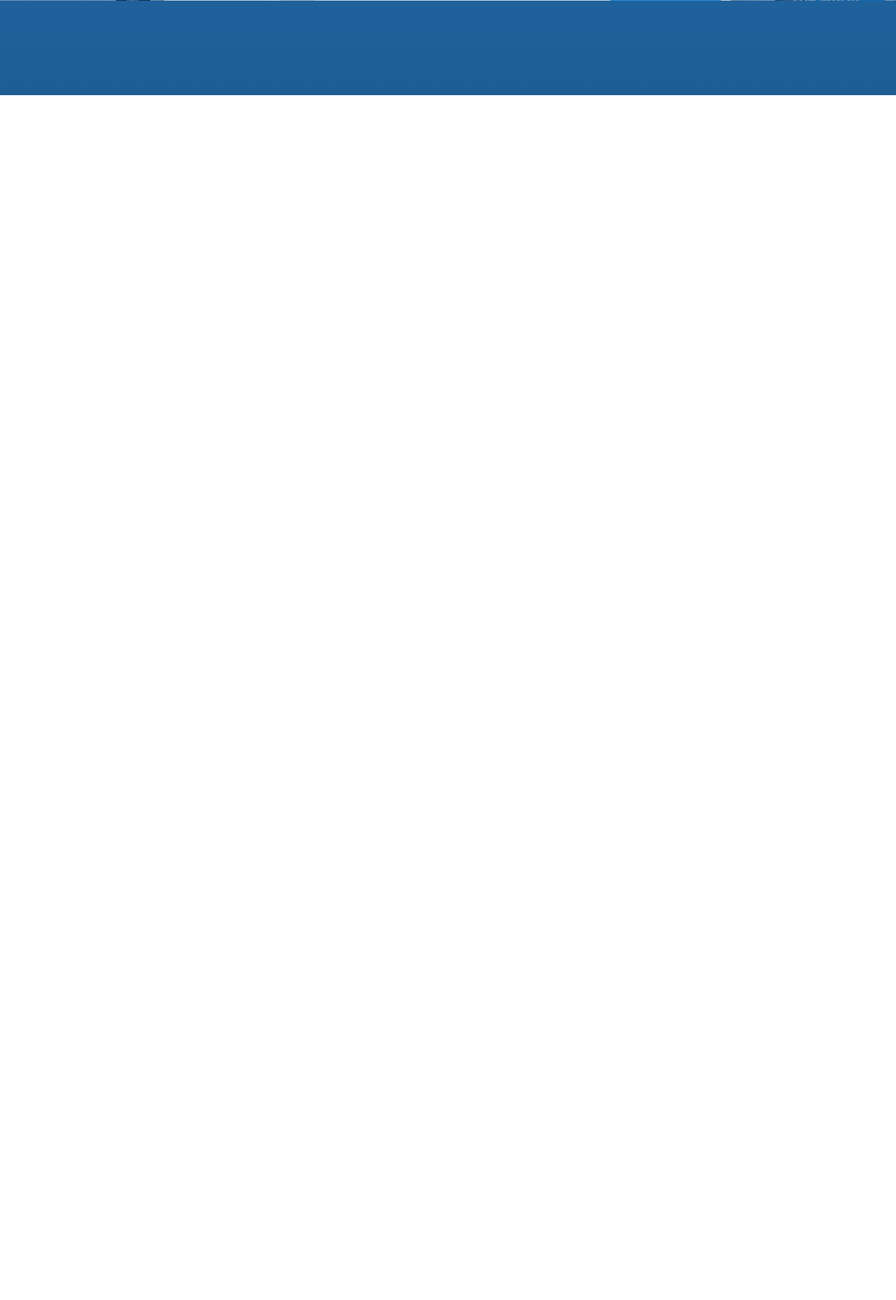
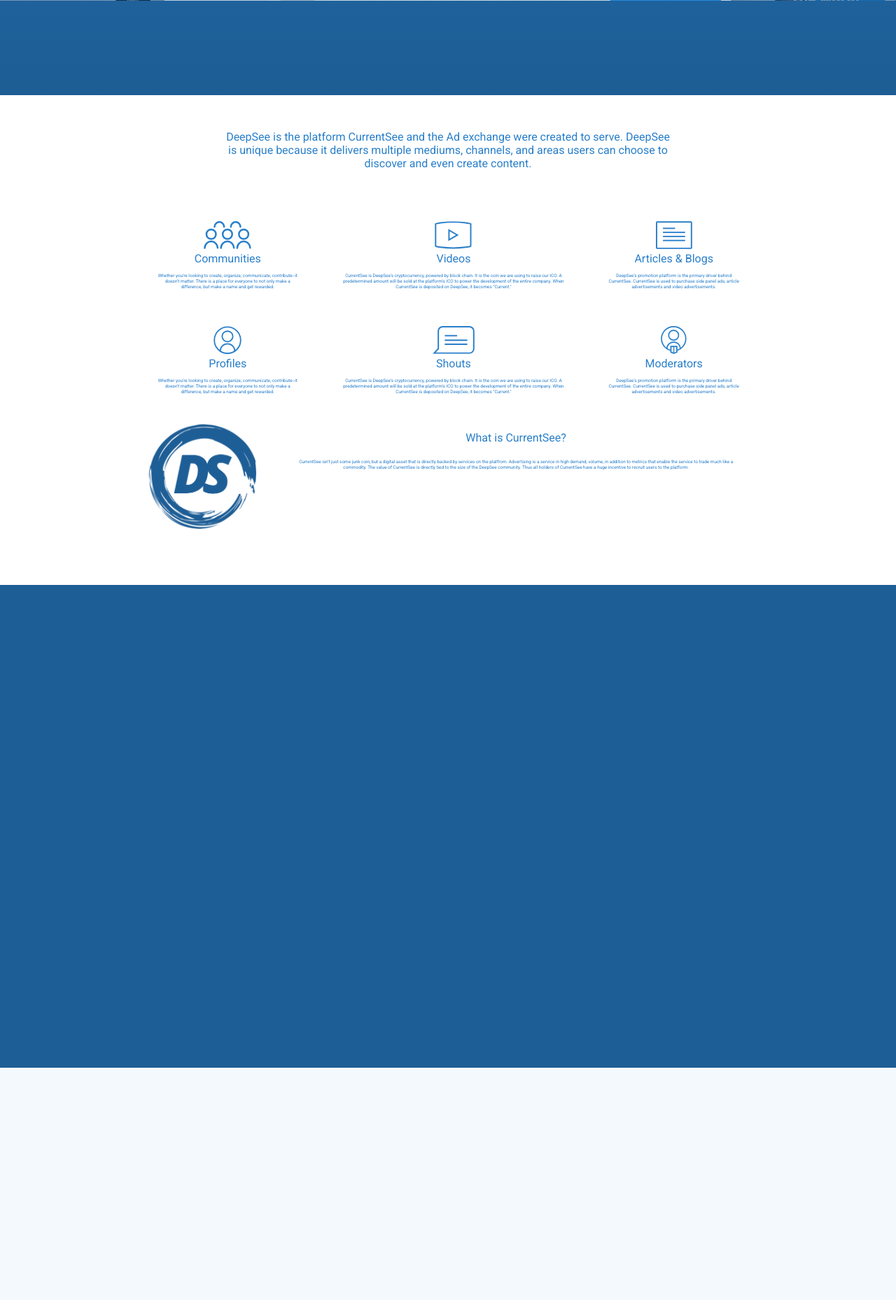
Before and after one commit to Kyle772/deepsee-landing-page, a PHP site: page / in a window 1280 px wide. Shown: the part 2064-3922 px from the top of the page at 70% size. Before the commit the page ends 2200 px from the top, so only its background shows below. Run offline with PHP 8.4, Linux system fonts and the light colour scheme; some libraries are stand-ins or nearby versions.

Commit message:
heroku check

```diff
--- a/css/styles.css
+++ b/css/styles.css
@@ -16,7 +16,7 @@
 /*general styles*/
 
 .spacer {
-  height: 100px;
+  padding-top: 100px;
 }
 
 .bold {
@@ -184,6 +184,7 @@
   #hero-text-thin {
     display: inherit;
   }
+
 }
 
 /*explore deepsee section*/
@@ -269,9 +270,10 @@
     border-radius: 3px;
     padding: 12px 16px 12px 16px;
   }
+
 }
 
-/*what do we offer */
+/*what do we offer*/
 
 .check-mark {
   height: 40px;
@@ -355,3 +357,119 @@
     height: 200px;
   }
 }
+
+/*features*/
+
+.icon-height {
+  height: 40px;
+}
+
+.feature-titles {
+  height: 30px;
+}
+
+.feature-info {
+  font-size: .4em;
+  height: 90px;
+}
+
+#features {
+  color: #297FCA;
+  height: 700px;
+  background-color: white;
+}
+
+#features-blurb {
+  width: 50%;
+  margin: 0 auto;
+  padding-top: 50px;
+  text-align: center;
+  height: 100px;
+}
+
+#features-container-row1, #features-container-row2, #features-container-row3 {
+  height: 150px;
+  display: flex;
+  width: 70%;
+  margin: 0 auto;
+  text-align: center;
+}
+
+#feature1, #feature4 {
+  order: 1;
+  height: 100px;
+  padding: 30px;
+}
+
+#feature2, #feature5, #feature8 {
+  order: 2;
+  height: 100px;
+  padding: 30px;
+}
+
+#feature3, #feature6 {
+  order: 3;
+  height: 100px;
+  padding: 30px;
+}
+
+#feature7 {
+  order: 1;
+  width: ;
+  padding: 20px;
+}
+
+.feature-big-title {
+  height: 40px;
+}
+
+@media (max-width: 1000px) {
+
+  #features-container-row1, #features-container-row2, #features-container-row3 {
+    height: 300px;
+    display: flex;
+    flex-direction: column;
+    width: 70%;
+    margin: 0 auto;
+    text-align: center;
+    padding-top: 150px;
+  }
+
+  #features {
+    height: 1600px;
+  }
+
+  #blue-logo-height {
+    padding-top: 30px;
+    height: 100px;
+  }
+
+
+}
+
+/*workflow*/
+
+#workflow {
+  background-color: #1E5E96;
+  height: 690px;
+}
+
+/*members*/
+
+#members {
+  height: 1000px;
+}
+
+/*contact*/
+
+#contact {
+  background-color: #F4F9FD;
+  height: 400px;
+}
+
+/*footer*/
+
+#footer {
+  background-color: #1E5E96;
+  height: 100px;
+}
--- a/index.html
+++ b/index.html
@@ -173,5 +173,107 @@
 
   </div>
 
+  <!-- features -->
+
+  <div id="features">
+
+    <div id="features-blurb">
+      DeepSee is the platform CurrentSee and the Ad exchange were created to serve. DeepSee is unique because it delivers multiple mediums, channels, and areas users can choose to discover and even create content.
+    </div>
+
+    <div id="features-container-row1">
+      <div id="feature1">
+        <img class="icon-height" src="assets/img/feature1.svg"/>
+        <div class="feature-titles">
+          Communities
+        </div>
+        <div class="feature-info">
+          Whether you're looking to create, organize, communicate, contribute--it doesn't matter. There is a place for everyone to not only make a difference, but make a name and get rewarded.
+        </div>
+      </div>
+      <div id="feature2">
+        <img class="icon-height" src="assets/img/feature2.svg"/>
+        <div class="feature-titles">
+          Videos
+        </div>
+        <div class="feature-info">
+          CurrentSee is DeepSee's cryptocurrency, powered by block chain. It is the coin we are using to raise our ICO. A predetermined amount will be sold at the platform's ICO to power the development of the entire company. When CurrentSee is deposited on DeepSee, it becomes "Current."
+        </div>
+      </div>
+      <div id="feature3">
+        <img class="icon-height" src="assets/img/feature3.svg"/>
+        <div class="feature-titles">
+          Articles & Blogs
+        </div>
+        <div class="feature-info">
+          DeepSee's promotion platform is the primary driver behind CurrentSee. CurrentSee is used to purchase side panel ads, article advertisements and video advertisements.
+        </div>
+      </div>
+    </div>
+
+    <div id="features-container-row2">
+      <div id="feature4">
+        <img class="icon-height" src="assets/img/feature4.svg"/>
+        <div class="feature-titles">
+          Profiles
+        </div>
+        <div class="feature-info">
+          Whether you're looking to create, organize, communicate, contribute--it doesn't matter. There is a place for everyone to not only make a difference, but make a name and get rewarded.
+        </div>
+      </div>
+      <div id="feature5">
+        <img class="icon-height" src="assets/img/feature5.svg"/>
+        <div class="feature-titles">
+          Shouts
+        </div>
+        <div class="feature-info">
+          CurrentSee is DeepSee's cryptocurrency, powered by block chain. It is the coin we are using to raise our ICO. A predetermined amount will be sold at the platform's ICO to power the development of the entire company. When CurrentSee is deposited on DeepSee, it becomes "Current."
+        </div>
+      </div>
+      <div id="feature6">
+        <img class="icon-height" src="assets/img/feature6.svg"/>
+        <div class="feature-titles">
+          Moderators
+        </div>
+        <div class="feature-info">
+          DeepSee's promotion platform is the primary driver behind CurrentSee. CurrentSee is used to purchase side panel ads, article advertisements and video advertisements.
+        </div>
+      </div>
+    </div>
+
+    <div id="features-container-row3">
+      <div id="feature7">
+        <img id="blue-logo-height" src="assets/img/deepsee-logo-blue.png"/>
+      </div>
+      <div id="feature8">
+        <div class="feature-big-title">
+          What is CurrentSee?
+        </div>
+        <div class="feature-info">
+          CurrentSee isn't just some junk coin, but a digital asset that is directly backed by services on the platfrom. Advertising is a service in high demand, volume, in addition to metrics that enable the service to trade much like a commodity. The value of CurrentSee is directly tied to the size of the DeepSee community. Thus all holders of CurrentSee have a huge incentive to recruit users to the platform.
+        </div>
+      </div>
+    </div>
+
+  </div>
+
+  <!-- workflow -->
+
+  <div id="workflow">
+
+  </div>
+
+  <!-- contact -->
+
+  <div id="contact">
+
+  </div>
+
+  <!-- footer  -->
+
+  <div id="footer">
+
+  </div>
+
 </body>
 </html>
```
Also changed, not shown: assets/img/feature1.svg (renamed from assets/img/communities-icon copy.svg), assets/img/feature2.svg (renamed from assets/img/vidoes-icon.svg), assets/img/feature3.svg (renamed from assets/img/articles-blog-icon copy.svg), assets/img/feature4.svg (renamed from assets/img/profiles-icon.svg), assets/img/feature5.svg (renamed from assets/img/shouts-icons.svg), assets/img/feature6.svg (renamed from assets/img/moderators-icon copy.svg).
